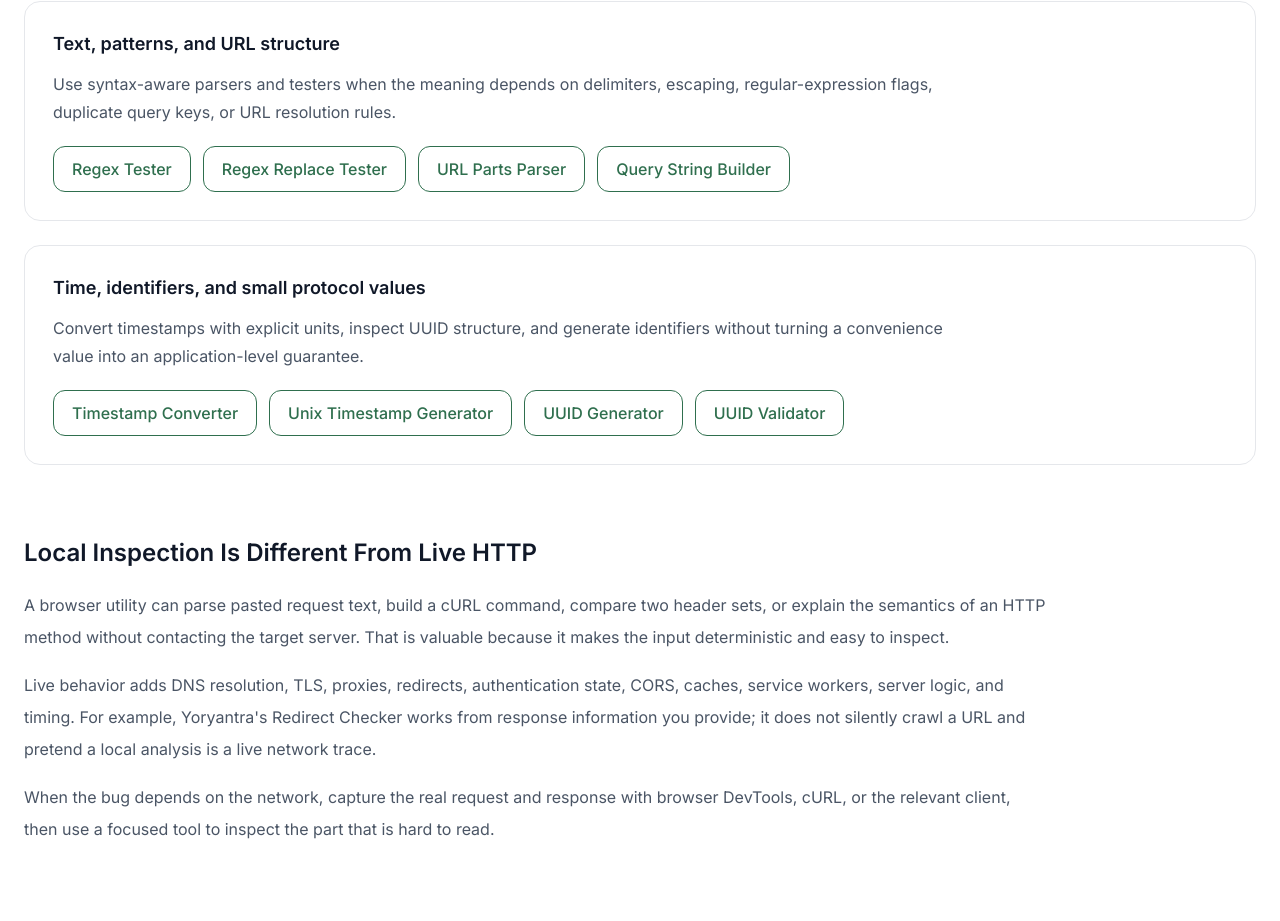
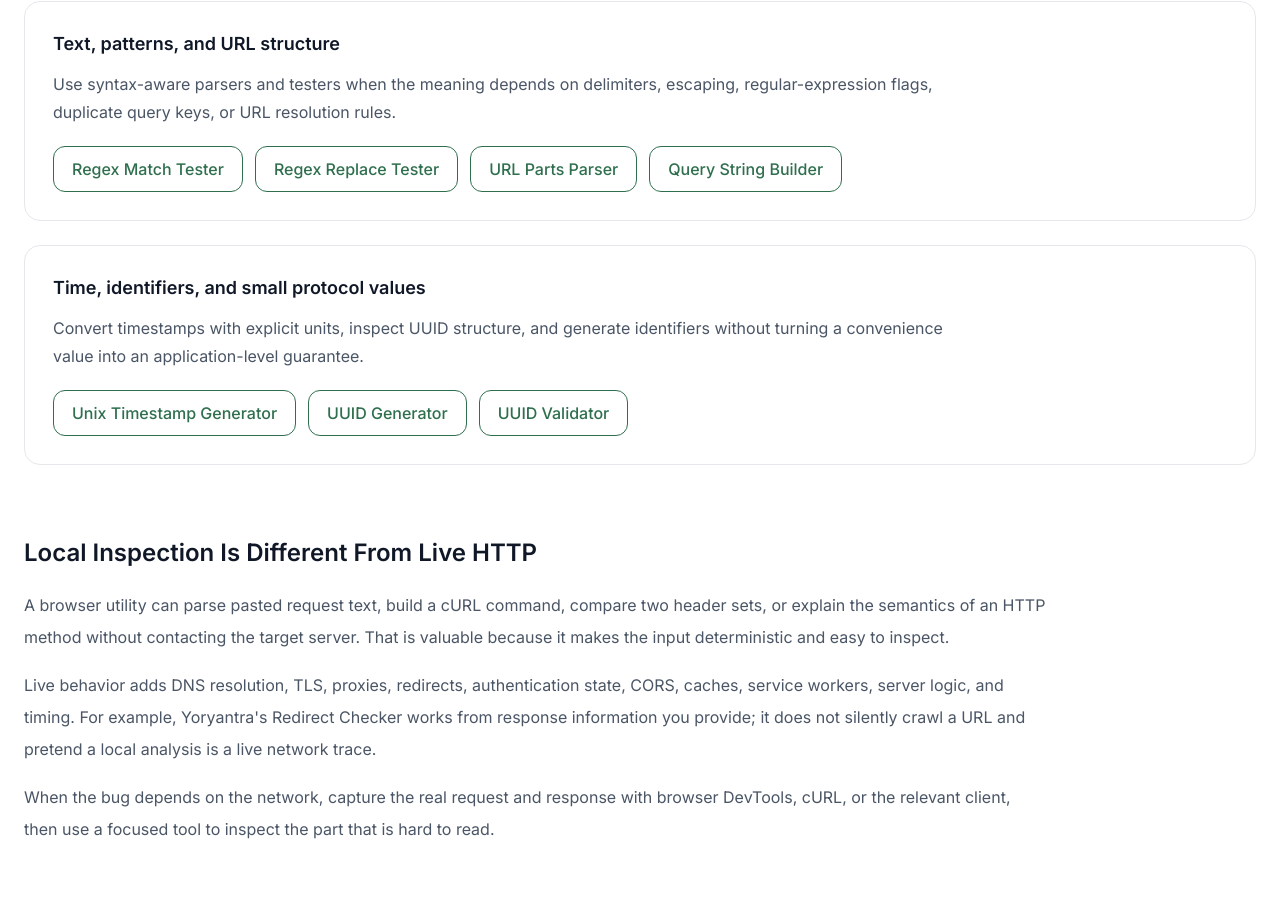
Before and after one commit to vaarunsonawwane-ops/yoryantra-new, a Next.js app: page /developers in a window 1280 px wide. Shown: the part 1364-2285 px from the top of the page. Built offline with nearby package versions, Linux system fonts and the light colour scheme.

Commit message:
Step 20 — Resources

```diff
--- a/app/developers/page.tsx
+++ b/app/developers/page.tsx
@@ -15,7 +15,7 @@ const workflowGroups = [
     title: "Text, patterns, and URL structure",
     text: "Use syntax-aware parsers and testers when the meaning depends on delimiters, escaping, regular-expression flags, duplicate query keys, or URL resolution rules.",
     tools: [
-      { label: "Regex Tester", href: "/tools/regex-tester" },
+      { label: "Regex Match Tester", href: "/tools/regex-match-tester" },
       { label: "Regex Replace Tester", href: "/tools/regex-replace-tester" },
       { label: "URL Parts Parser", href: "/tools/url-parts-parser" },
       { label: "Query String Builder", href: "/tools/query-string-builder" },
@@ -25,7 +25,6 @@ const workflowGroups = [
     title: "Time, identifiers, and small protocol values",
     text: "Convert timestamps with explicit units, inspect UUID structure, and generate identifiers without turning a convenience value into an application-level guarantee.",
     tools: [
-      { label: "Timestamp Converter", href: "/tools/timestamp-converter" },
       { label: "Unix Timestamp Generator", href: "/tools/unix-timestamp-generator" },
       { label: "UUID Generator", href: "/tools/uuid-generator" },
       { label: "UUID Validator", href: "/tools/uuid-validator" },
--- a/app/encoding-guides/page.tsx
+++ b/app/encoding-guides/page.tsx
@@ -23,7 +23,7 @@ const contexts = [
     title: "Markup and escaped text",
     text: "HTML entities, XML entities, Unicode escapes, and language string escapes solve different parsing problems even when the visible character is the same.",
     links: [
-      { label: "HTML Encoder Decoder", href: "/tools/html-encoder-decoder" },
+      { label: "HTML Escape Unescape", href: "/tools/html-escape-unescape" },
       { label: "XML Escape Unescape", href: "/tools/xml-escape-unescape" },
       { label: "Unicode Escape Sequence Converter", href: "/tools/unicode-escape-sequence-converter" },
     ],
--- a/app/security-guides/page.tsx
+++ b/app/security-guides/page.tsx
@@ -104,9 +104,7 @@ export default function Page() {
           <div className="self-start rounded-2xl border border-gray-200 bg-white p-7 shadow-sm">
             <h2 className="text-xl font-semibold text-gray-900">Useful JWT tools</h2>
             <div className="mt-5 flex flex-col gap-3 text-sm font-semibold">
-              <Link href="/tools/jwt-decoder" className="text-[var(--light-gold)] hover:underline">JWT Decoder →</Link>
               <Link href="/tools/jwt-signature-verifier" className="text-[var(--light-gold)] hover:underline">JWT Signature Verifier →</Link>
-              <Link href="/tools/jwt-expiration-checker" className="text-[var(--light-gold)] hover:underline">JWT Expiration Checker →</Link>
               <Link href="/tools/jwt-claims-inspector" className="text-[var(--light-gold)] hover:underline">JWT Claims Inspector →</Link>
               <Link href="/tools/jwt-secret-strength-checker" className="text-[var(--light-gold)] hover:underline">JWT Secret Strength Checker →</Link>
             </div>
```
